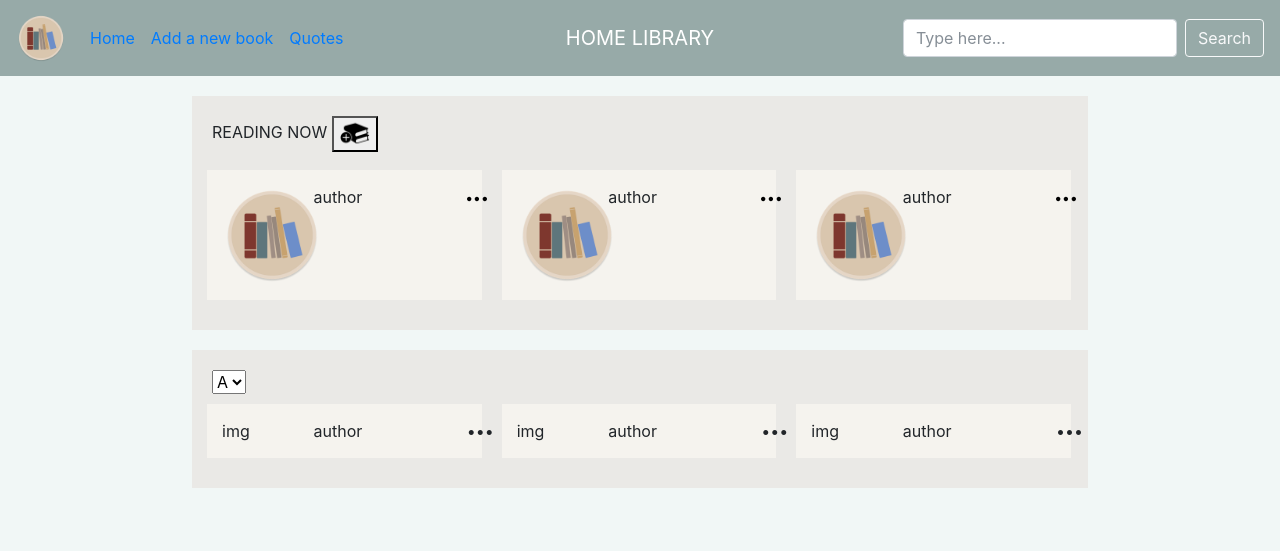
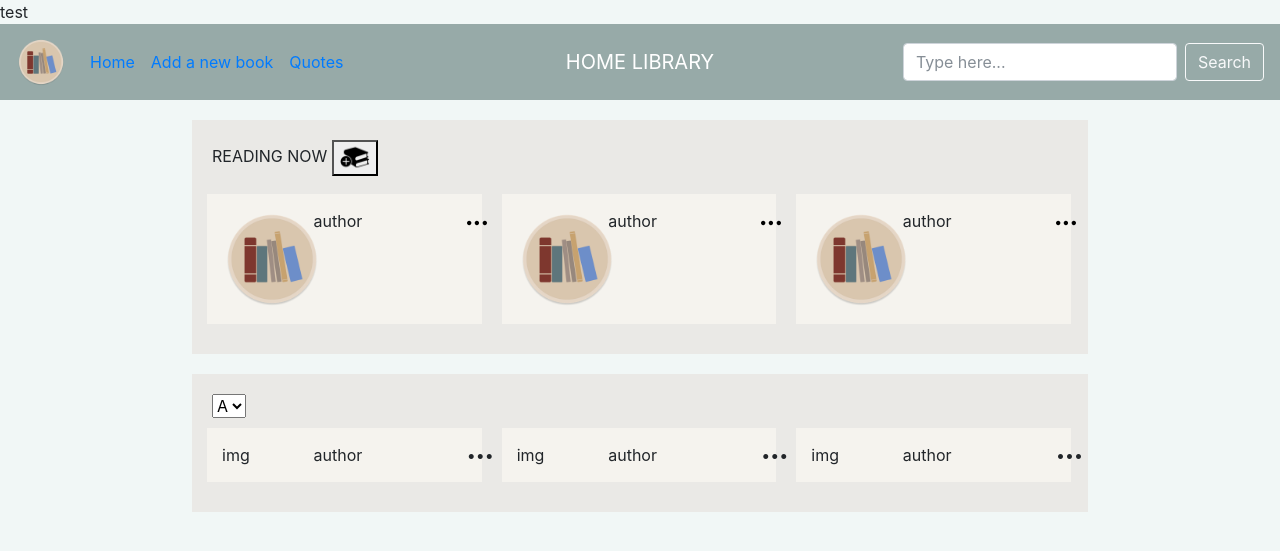
Before and after one commit to SigitaD/personal_library, a Flask app: page / in a window 1280 px wide. Shown: the top 551 px of the page. Run offline with Flask 2, Linux system fonts and the light colour scheme; some libraries are stand-ins or nearby versions.

Commit message:
Update index.html

```diff
--- a/templates/index.html
+++ b/templates/index.html
@@ -1,6 +1,6 @@
 <!DOCTYPE html>
 <html lang="en">
-
+ test
 <head>
     <meta charset="UTF-8">
     <meta name="viewport" content="width=device-width, initial-scale=1.0">
```
